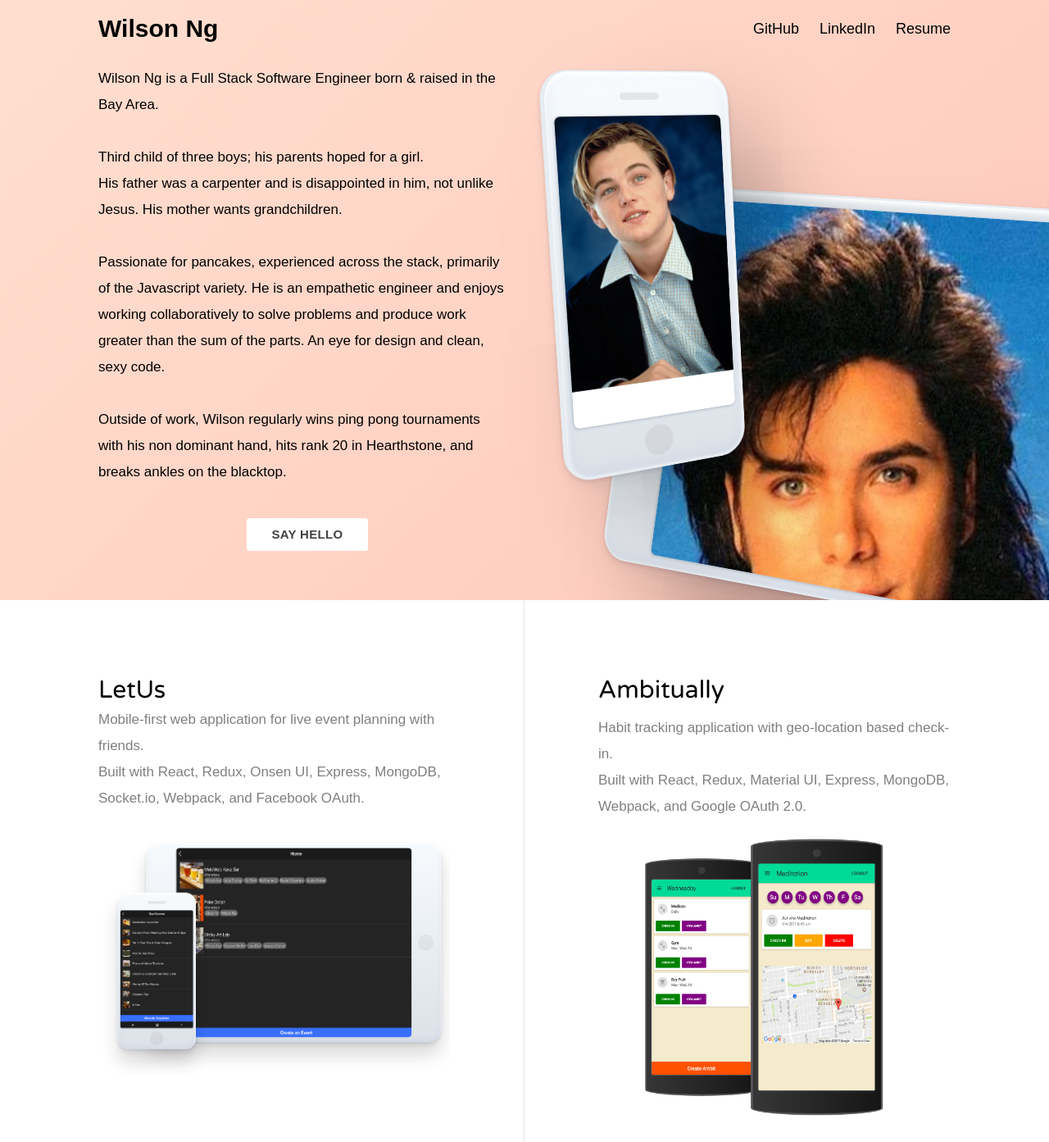
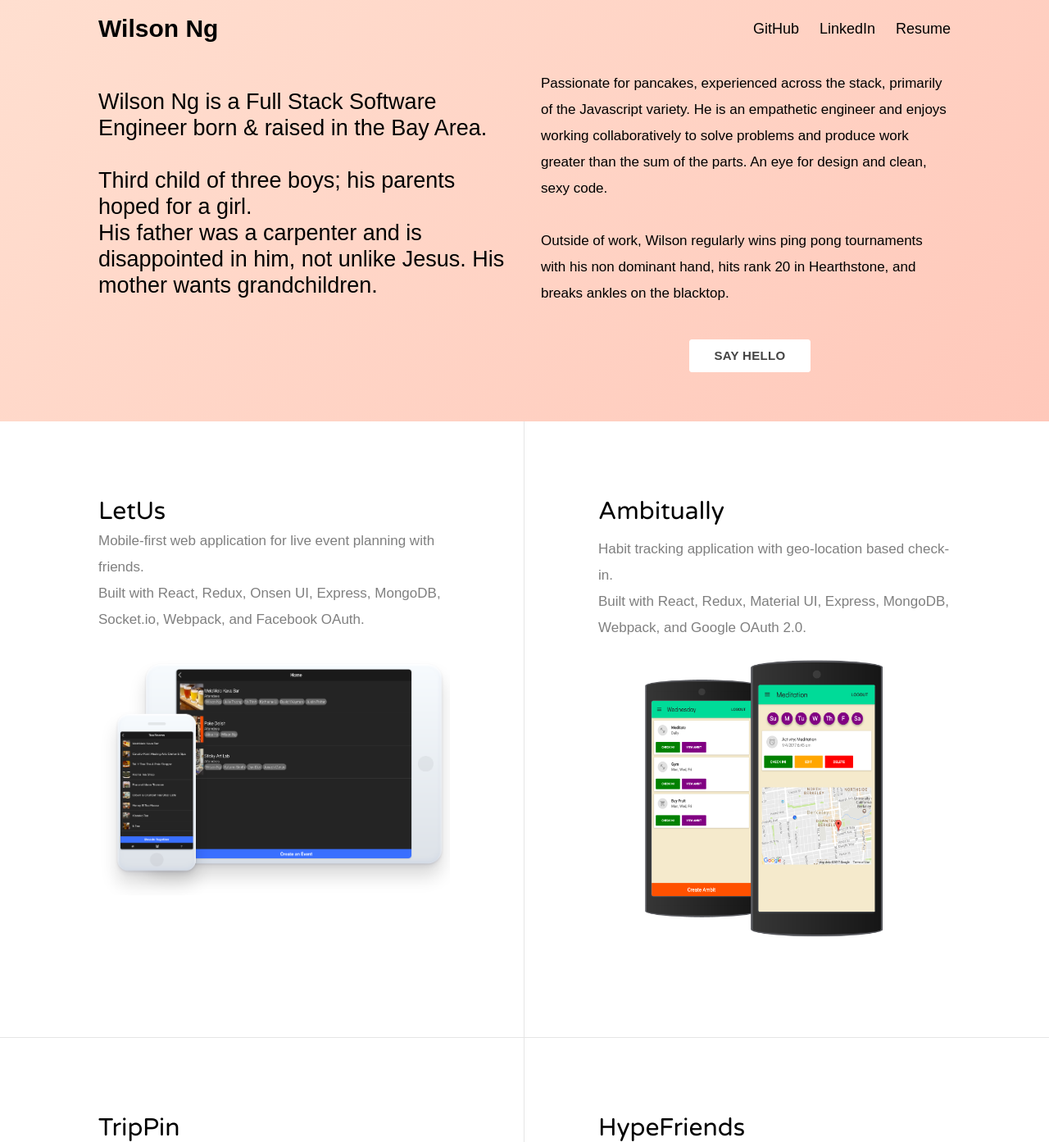
Before and after one commit to wilsonhyng/wilsonhyng.github.io, a PHP site: page / in a window 1280 px wide. Shown: the top 1393 px of the page at 82% size. Run offline with PHP 8.4, Linux system fonts and the light colour scheme.

Commit message:
Format about me

```diff
--- a/css/main.css
+++ b/css/main.css
@@ -50,6 +50,11 @@ body {
     font-size: 26px;
     line-height: 35px;
   }
+}
+.paragraph1 {
+  font-size: 27px;
+  line-height: 32px;
+  font-weight: 100;
 }
 .paragraph {
   font-size: 17px;
@@ -411,3 +416,6 @@ p.paragraph {
 		margin-top: 30px;
 	}
 }
+.img-circle {
+    border-radius: 50%;
+}
--- a/index.html
+++ b/index.html
@@ -35,7 +35,7 @@
         <div class="col-6 centervertical">
           <h1 class="heading">
           </h1>
-          <h2 class="paragraph ">
+          <h2 class="paragraph1">
             Wilson Ng is a Full Stack Software Engineer born & raised in the Bay Area.
             <br>
             <br>
@@ -44,16 +44,16 @@
             His father was a carpenter and is disappointed in him, not unlike Jesus. His mother wants grandchildren.
             <br>
             <br>
-            Passionate for pancakes, experienced across the stack, primarily of the Javascript variety. He is an empathetic engineer and enjoys working collaboratively to solve problems and produce work greater than the sum of the parts. An eye for design and clean, sexy code.
+            <!--Passionate for pancakes, experienced across the stack, primarily of the Javascript variety. He is an empathetic engineer and enjoys working collaboratively to solve problems and produce work greater than the sum of the parts. An eye for design and clean, sexy code.
             <br>
             <br>
-            Outside of work, Wilson regularly wins ping pong tournaments with his non dominant hand, hits rank 20 in Hearthstone, and breaks ankles on the blacktop.
+            Outside of work, Wilson regularly wins ping pong tournaments with his non dominant hand, hits rank 20 in Hearthstone, and breaks ankles on the blacktop. -->
           </h2>
-          <div class="ctas center">
+          <!--<div class="ctas center">
             <a class="ctas-button" href="mailto:wilsonhyng@gmail.com?subject=Hello%20Friend,%20I%20Want%20To%20Hire%20You">Say hello</a>
-          </div>
+          </div>-->
         </div>
-        <div class="col-6 sidedevices">
+        <!--<div class="col-6 sidedevices">
           <div class="iphoneipad">
             <div class="iphone">
               <div class="mask">
@@ -65,6 +65,22 @@
                 <img class="mask-img" src="img/stamos.jpg">
               </div>
             </div>
+          </div>
+        </div>-->
+          <div class="col-6">
+            <!--<div class="center">
+            <img class="img-circle" src="img/portrait.png" height="40%">
+            </div>-->
+            <br>
+            <br>
+            <h2 class="paragraph">
+            Passionate for pancakes, experienced across the stack, primarily of the Javascript variety. He is an empathetic engineer and enjoys working collaboratively to solve problems and produce work greater than the sum of the parts. An eye for design and clean, sexy code.
+            <br>
+            <br>
+            Outside of work, Wilson regularly wins ping pong tournaments with his non dominant hand, hits rank 20 in Hearthstone, and breaks ankles on the blacktop.
+            </h2>
+            <div class="ctas center">
+            <a class="ctas-button" href="mailto:wilsonhyng@gmail.com?subject=Hello%20Friend,%20I%20Want%20To%20Hire%20You">Say hello</a>
           </div>
         </div>
       </div>
```
